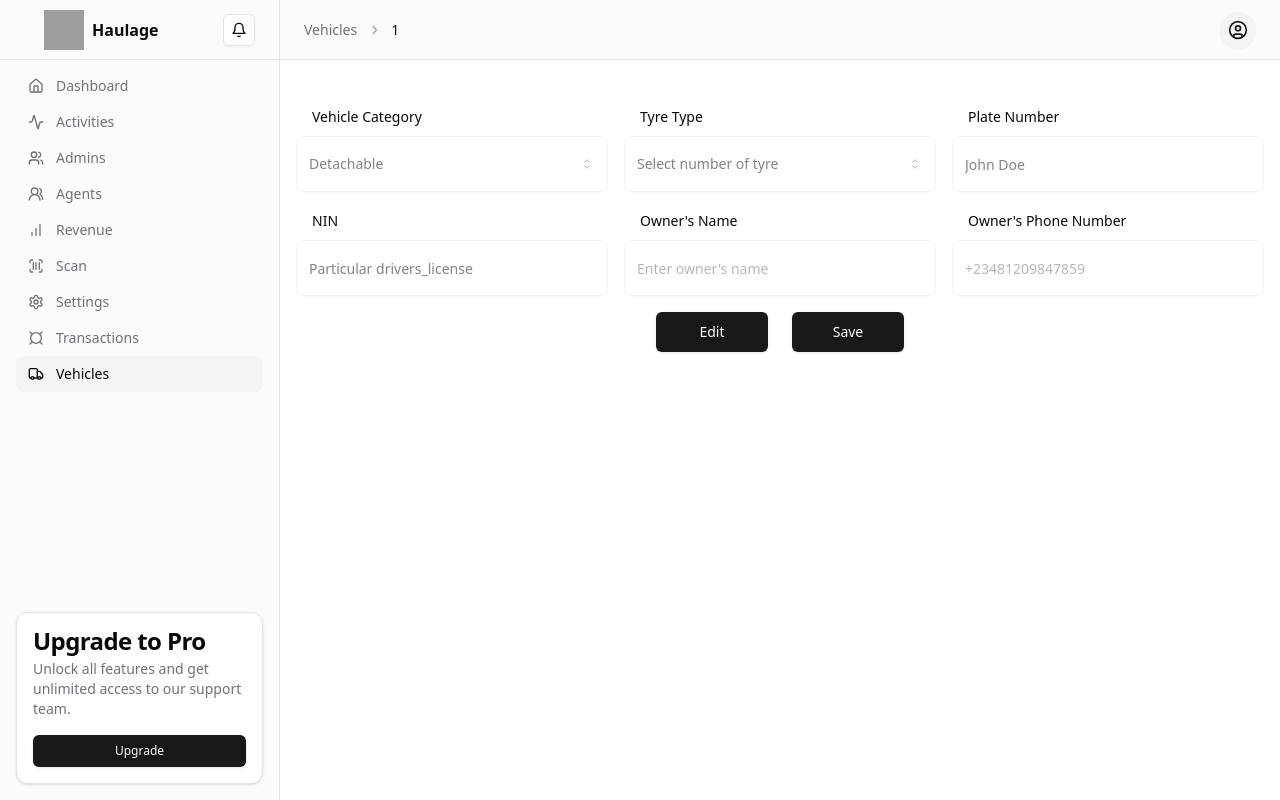
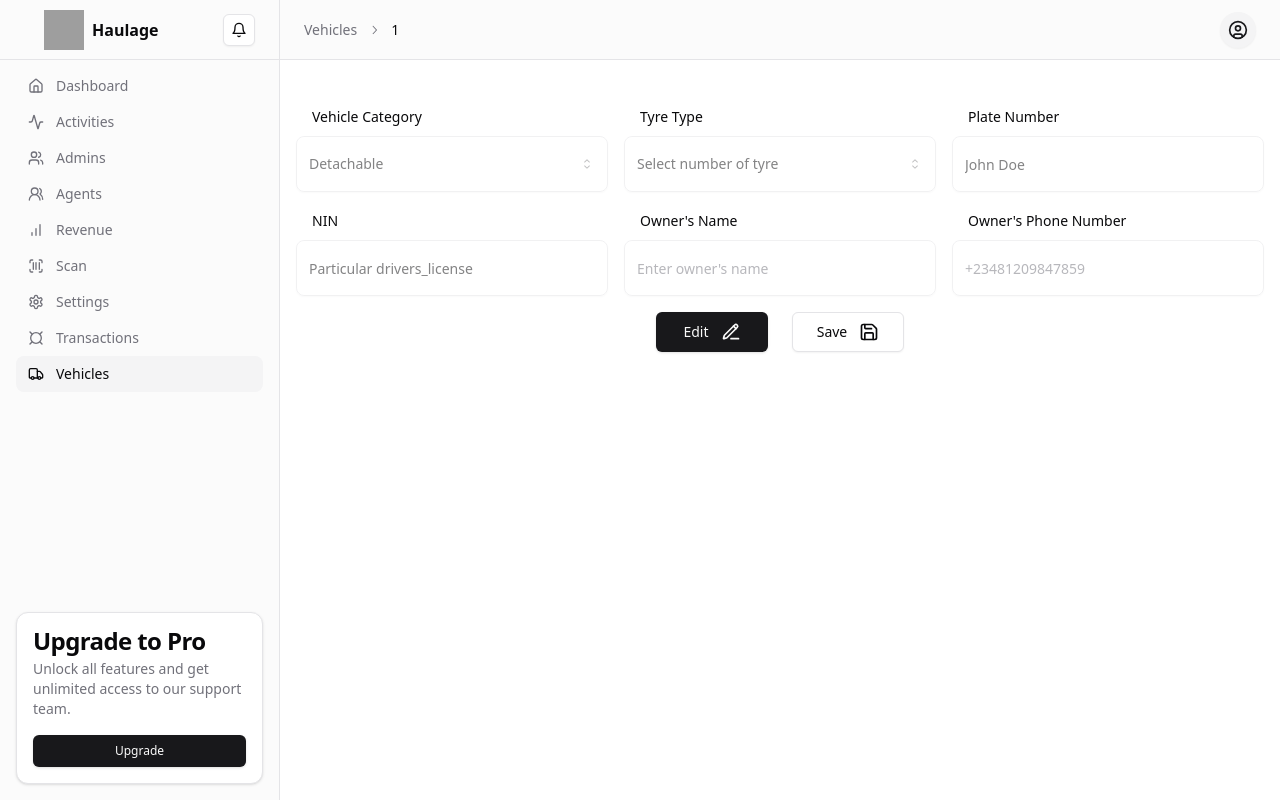
Before and after one commit to iisce/haulage, a Next.js app: page /vehicles/1 in a window 1280 px wide. Built offline with nearby package versions, Linux system fonts and the light colour scheme; grey boxes are pictures that could not be loaded.

Commit message:
fix: modified edit and save button on updateVehicleForm

```diff
--- a/components/forms/updateVehicleForm.tsx
+++ b/components/forms/updateVehicleForm.tsx
@@ -25,6 +25,7 @@ import {
 } from '../../components/ui/select';
 import { useToast } from '../../components/ui/use-toast';
 import { IVEHICLEDETAILS } from '../vehicles/vehicleTable';
+import { PencilLine, Save } from 'lucide-react';
 
 const vehicleFormSchema = z.object({
 	category: z
@@ -375,22 +376,23 @@ export default function UpdateVehicleForm({vehicle}: {vehicle: IVEHICLEDETAILS |
 
 				</div>
 				<div className='flex justify-center items-center gap-6 text-title1Bold'>
+				<Button
+                variant="default"
+                size="lg"
+                onClick={() => setIsDisabled(!isDisabled)}
+                type="button"
+                className="p-4 py-2 rounded-normal w-28"
+              >
+                {"Edit"} <PencilLine className="w-5 h-5 ml-3" />
+              </Button>
+
 					<Button
-                        onClick={()=> setIsDisabled(!isDisabled)}
-						variant='default'
-						size='lg'
-						type='button'
-						className='p-4 py-2 rounded-normal w-28 '
-					>
-                        {`Edit`}
-					</Button>
-					<Button
-						variant='default'
+						 variant={"outline"}
 						size='lg'
 						type='submit'
 						className='p-4 py-2 rounded-normal w-28'
 					>
-						{ 'Save'}
+						{ 'Save'} <Save className="w-5 h-5 ml-3" />
 					</Button>
 				</div>
 			</form>
```
